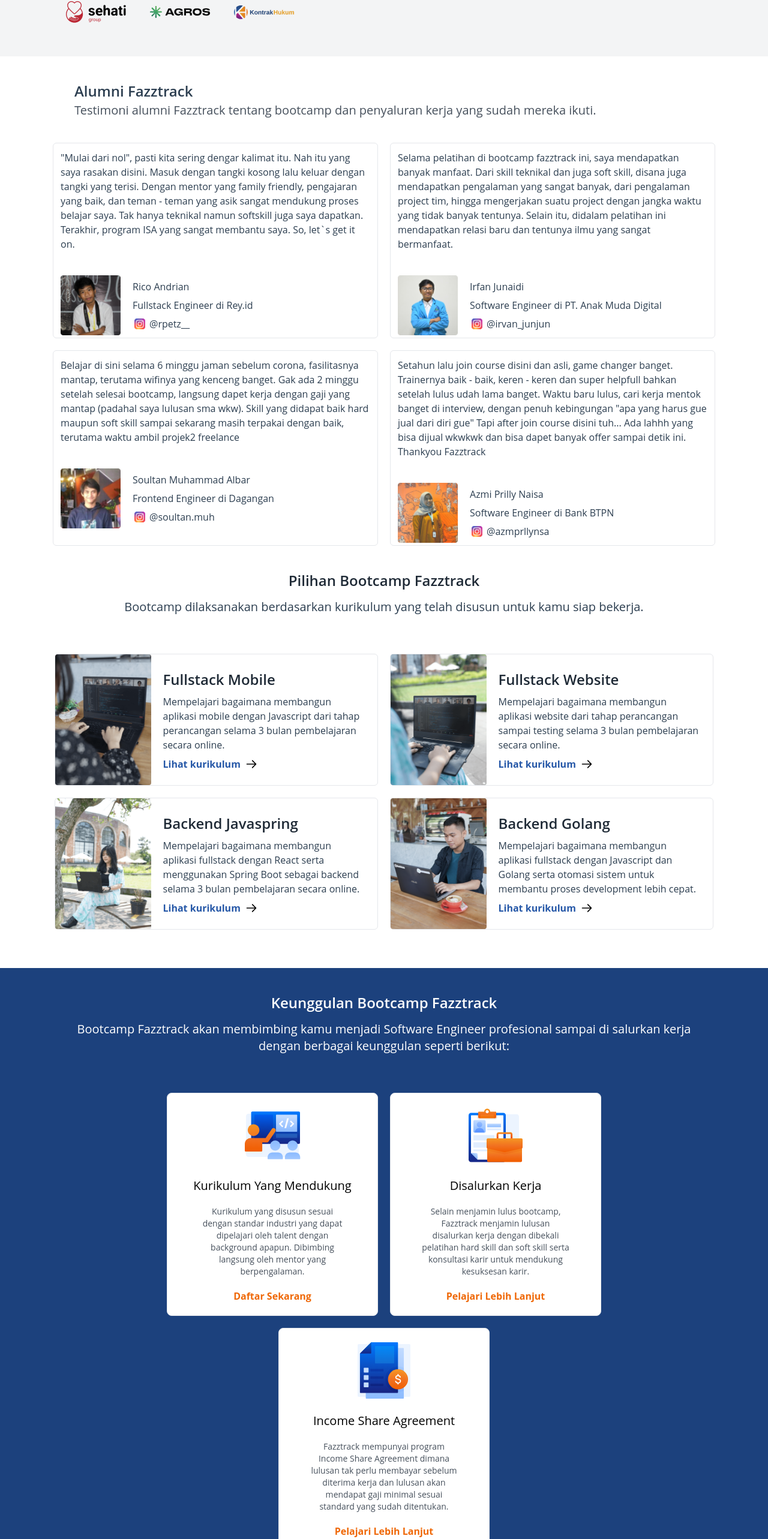
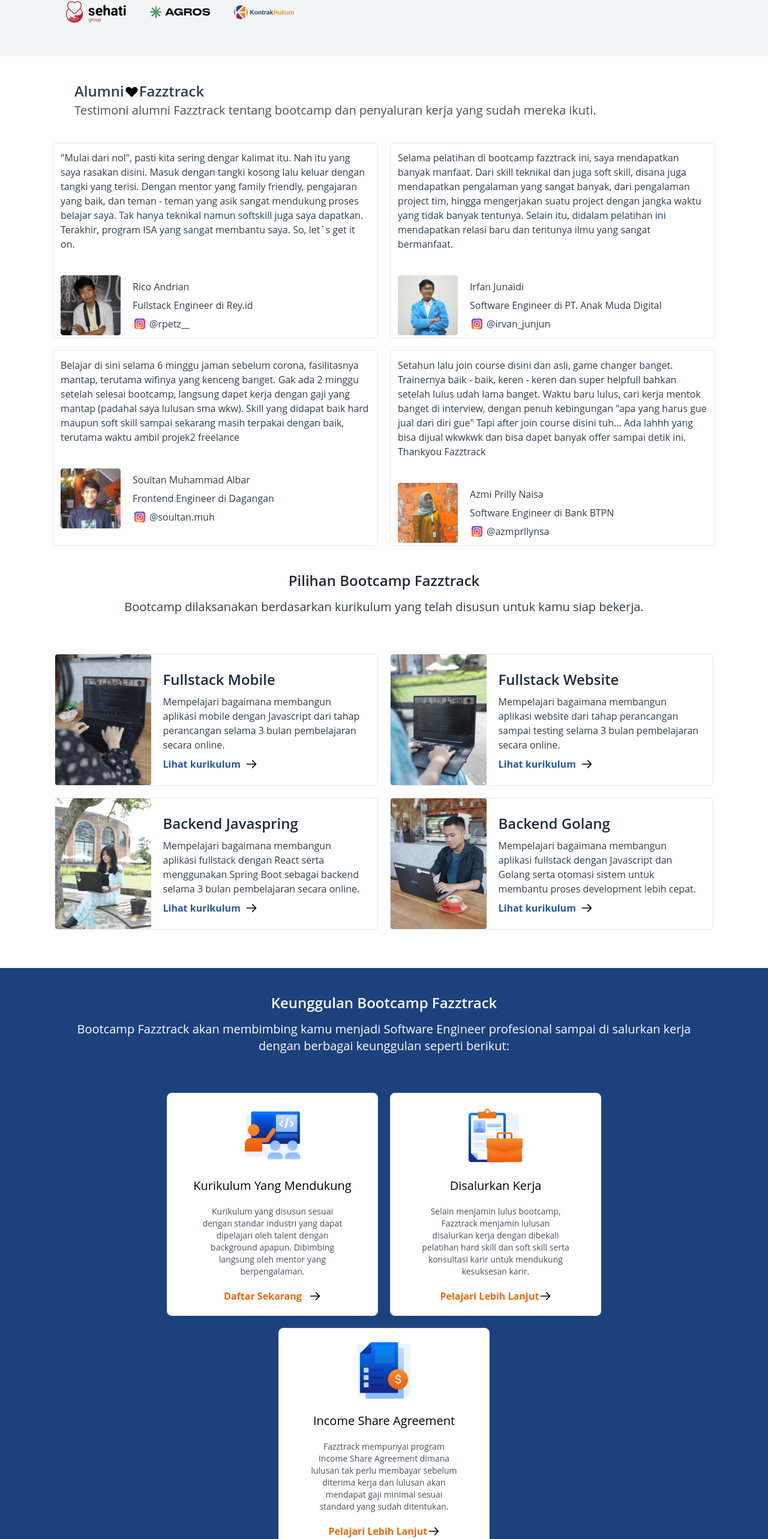
Before and after one commit to Trisumanzaya93/slicing-vue, a Vue app: page / in a window 1280 px wide. Shown: the part 1175-3741 px from the top of the page at 60% size. Built offline with nearby package versions, Linux system fonts and the light colour scheme.

Commit message:
add footer page home, add icon page home

```diff
--- a/src/components/molecule/CardKeunggulan.vue
+++ b/src/components/molecule/CardKeunggulan.vue
@@ -16,17 +16,24 @@
       <p class="text-sm text-[#46505C]">{{ data.description }}</p>
     </div>
 
-    <router-link
-      to="#"
-      class="flex items-center text-center text-[#EF6807] font-bold"
-      >{{ data.link }}
-    </router-link>
+    <div class="flex w-[60%] justify-evenly items-center">
+      <router-link
+        to="#"
+        class="flex items-center text-center text-[#EF6807] font-bold"
+        >{{ data.link }}
+      </router-link>
+      <img :src="arrowRigth" width="20" height="20" />
+    </div>
   </div>
 </template>
 
 <script>
+import arrowRigth from "@/assets/icons/arrowRigth.svg";
 export default {
   name: "ComponentCardPilihan",
   props: ["data"],
+  data: () => ({
+    arrowRigth,
+  }),
 };
 </script>
--- a/src/components/molecule/CardPilihanBootcamp.vue
+++ b/src/components/molecule/CardPilihanBootcamp.vue
@@ -19,7 +19,7 @@
           :src="arrowRigth"
           width="20"
           height="20"
-          class="ml-2 color-inherit"
+          class="ml-2 text-red-600"
         />
       </router-link>
     </div>
--- a/src/pages/Home.vue
+++ b/src/pages/Home.vue
@@ -82,9 +82,15 @@
       <div class="w-[90%] px-[2%]">
         <p
           class="flex items-center text-[24px] font-semibold leading-9 text-[#1F2A36"
+        ></p>
+        <div
+          class="flex items-center text-[24px] font-semibold leading-9 text-[#1F2A36 w-[20%] justify-between"
         >
-          Alumni Fazztrack
-        </p>
+          <p>Alumni</p>
+          {{ " " }}
+          <img :src="love" width="25" height="25" />
+          <p>Fazztrack</p>
+        </div>
         <p class="text-[20px] leading-7 text-[#46505C]">
           Testimoni alumni Fazztrack tentang bootcamp dan penyaluran kerja yang
           sudah mereka ikuti.
@@ -143,19 +149,23 @@
       </div>
     </div>
   </div>
+  <Footer />
 </template>
 
 <script>
 import Navbar from "@/components/molecule/Navbar.vue";
+import Footer from "@/components/molecule/Footer.vue";
 import CardTestimoni from "@/components/molecule/CardTestimoni.vue";
 import CardPilihanBootcamp from "@/components/molecule/CardPilihanBootcamp.vue";
 import CardKeunggulan from "@/components/molecule/CardKeunggulan.vue";
 import data from "@/utils/data.js";
+import love from "@/assets/icons/love.svg";
 
 export default {
   name: "PageHome",
   components: {
     Navbar,
+    Footer,
     CardTestimoni,
     CardPilihanBootcamp,
     CardKeunggulan,
@@ -164,6 +174,7 @@
     testimoni: data.testimoni,
     pilihanBootcamp: data.pilihan,
     keunggulan: data.keunggulan,
+    love,
   }),
 };
 </script>
```
